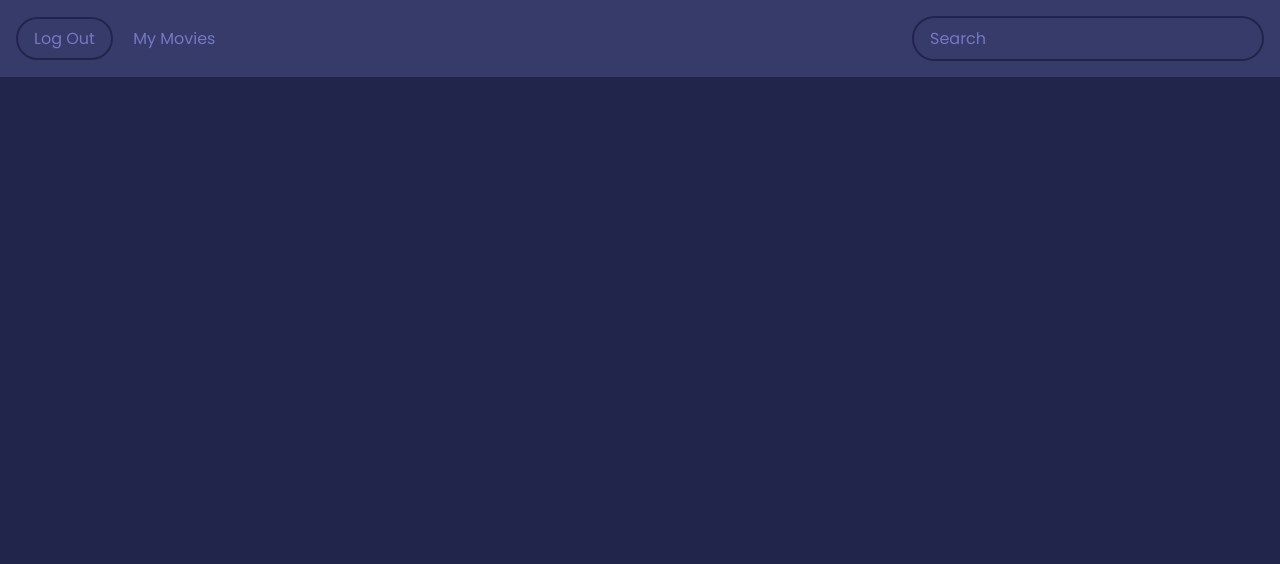
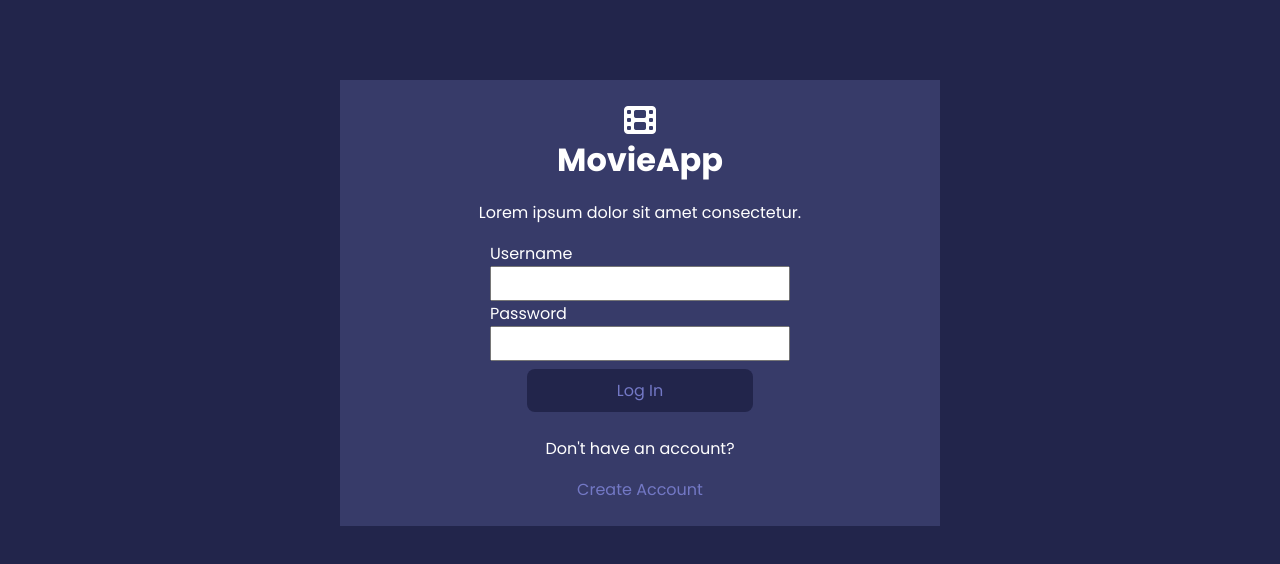
Before and after one commit to jchapar/movieApp, a plain HTML site: page index.html in a window 1280 px wide. Drawn offline with Linux system fonts and the light colour scheme; no server answers.

Commit message:
created and styled login page

```diff
--- a/index.html
+++ b/index.html
@@ -4,10 +4,31 @@
     <meta charset="UTF-8">
     <meta http-equiv="X-UA-Compatible" content="IE=edge">
     <meta name="viewport" content="width=device-width, initial-scale=1.0">
+    <script src="https://kit.fontawesome.com/a2c4732960.js" crossorigin="anonymous"></script>
     <link rel="stylesheet" href="styles.css">
     <title>Movie App</title>
 </head>
 <body>
+    <!-- Login Page -->
+    <div class="login-container">
+        <div class="login-content">
+            <i class="fas fa-film fa-2x"></i>
+            <h1>MovieApp</h1>
+            <p>Lorem ipsum dolor sit amet consectetur.</p>
+            <form>
+                <label for="username">Username</label>
+                <input type="text" required>
+                <label for="password">Password</label>
+                <input type="password" required>
+            </form>
+            <a href="#" class="btn" id="login-btn">Log In</a>
+            <p>Don't have an account?</p>
+            <span>Create Account</span>
+        </div>
+    </div>
+
+
+    <!-- main page after user log ins -->
     <header>
         <div class="user">
             <a href="#" id="logout-btn">Log Out</a>
@@ -19,18 +40,9 @@
     </header>
 
     <main id="main">
-        <!-- <div class="movie">
-            <img src="https://images.unsplash.com/photo-1612392062335-300bb9bd3054?ixid=MXwxMjA3fDF8MHxwaG90by1wYWdlfHx8fGVufDB8fHw%3D&ixlib=rb-1.2.1&auto=format&fit=crop&w=1350&q=80" alt="Movie Title">
-            <div class="movie-info">
-                <h3>title</h3>
-                <span class="average">8</span>
-            </div>
-            <div class="overview">
-                <h3>Overview</h3>
-                Lorem ipsum dolor sit amet consectetur adipisicing elit. Ullam temporibus blanditiis asperiores qui odio sapiente quam, obcaecati ut minus exercitationem.
-            </div>
-        </div> -->
+        <!-- JS Code -->
     </main>
+
 
     <script src="app.js"></script>
 </body>
--- a/styles.css
+++ b/styles.css
@@ -16,10 +16,77 @@ body {
   margin: 0;
 }
 
+/* Login Page ************************************************** */
+.login-container {
+  background: var(--secondary-color);
+  width: 600px;
+  margin: 5rem auto;
+  padding: 1.5rem;
+  display: flex;
+  justify-content: center;
+  align-items: center;
+}
+
+.login-container .login-content {
+  display: flex;
+  flex-direction: column;
+  align-items: center;
+  color: #fff;
+}
+
+.login-container .login-content h1 {
+  margin: 0;
+}
+
+.login-container form {
+  display: flex;
+  flex-direction: column;
+}
+
+.login-container form input {
+  width: 300px;
+  padding: 0.5rem;
+}
+
+.login-container form input:focus {
+  outline: none;
+}
+
+.login-container #login-btn {
+  color: var(--text-color);
+  background: var(--primary-color);
+  width: 70%;
+  text-align: center;
+  margin: 0.5rem 0;
+  padding: 0.5rem 0;
+  text-decoration: none;
+  border-radius: 0.5rem;
+  cursor: pointer;
+  transition: all 0.2s ease;
+  border: 1px solid transparent;
+}
+
+.login-container #login-btn:hover {
+  background: var(--secondary-color);
+  border: 1px solid var(--primary-color);
+}
+
+.login-container .login-content span {
+  color: var(--text-color);
+  cursor: pointer;
+  transition: all 0.2s ease;
+}
+
+.login-container .login-content span:hover {
+  color: var(--primary-color);
+}
+
+/* Main Page ************************************************** */
 header {
   background-color: var(--secondary-color);
   padding: 1rem;
-  display: flex;
+  /* display: flex; */
+  display: none;
   justify-content: space-between;
   align-items: center;
 }
@@ -71,8 +138,10 @@ header #myMovies-btn:hover {
 }
 
 main {
-  display: flex;
+  display: none;
+  /* display: flex; */
   flex-wrap: wrap;
+  justify-content: center;
 }
 
 .movie {
```
